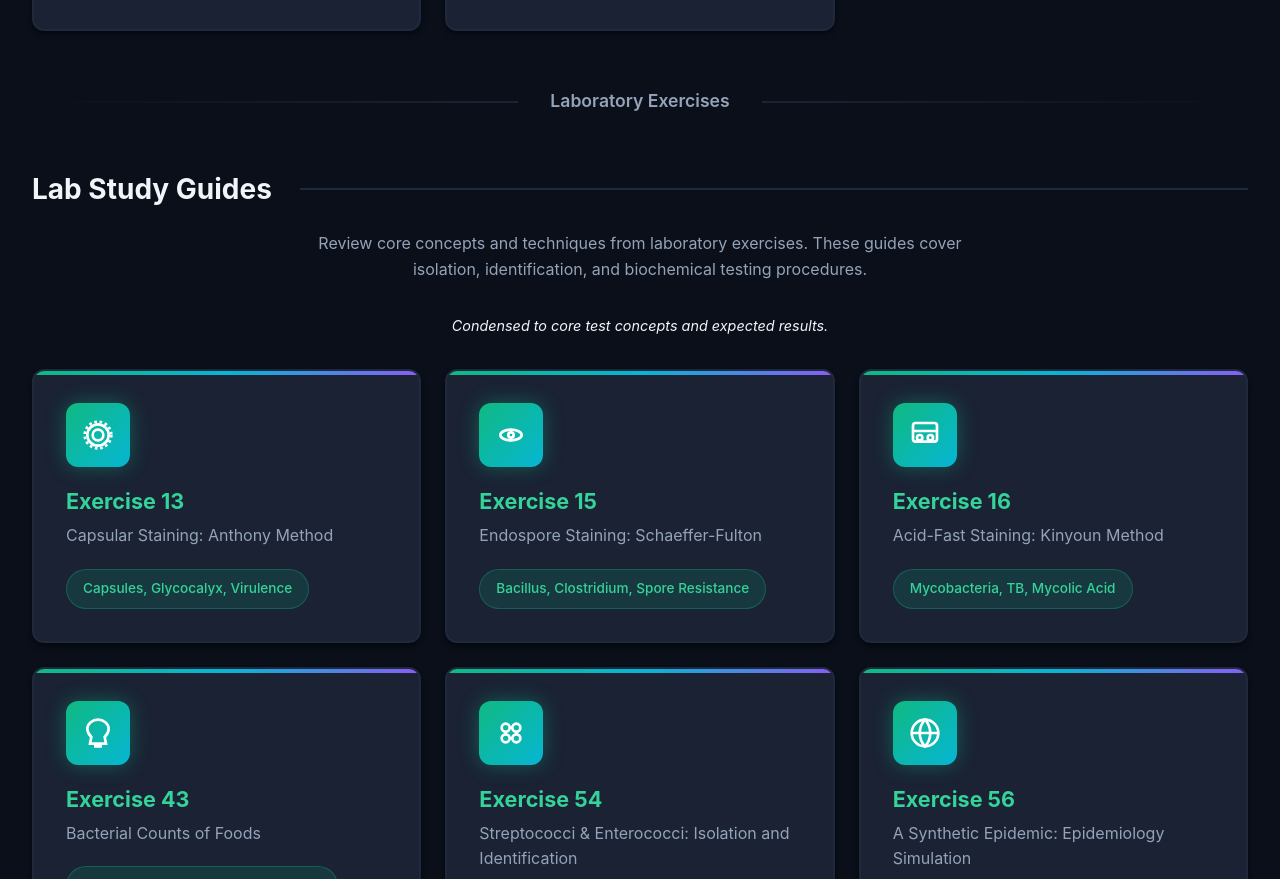
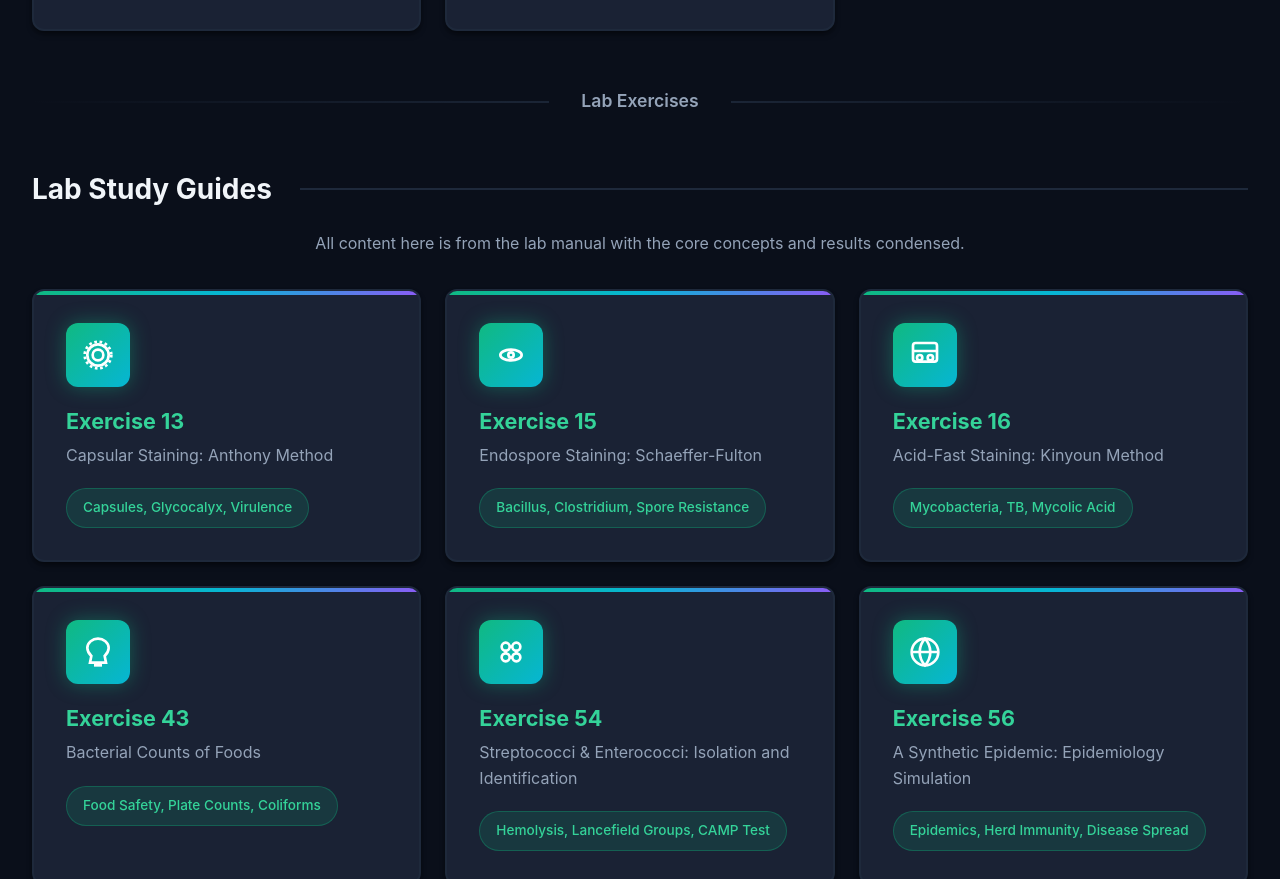
Before and after one commit to bryankhamly/micro, a plain HTML site: page index.html in a window 1280 px wide. Shown: the part 1115-1994 px from the top of the page. Drawn offline with Linux system fonts and the light colour scheme.

Commit message:
Update index.html

```diff
--- a/index.html
+++ b/index.html
@@ -121,15 +121,12 @@
 
         <!-- Lab Section Divider -->
         <div class="section-divider">
-            <span class="section-divider-text">Laboratory Exercises</span>
+            <span class="section-divider-text">Lab Exercises</span>
         </div>
 
         <h2 class="section-title">Lab Study Guides</h2>
         <p class="text-center mb-4" style="color: var(--text-secondary); max-width: 700px; margin-left: auto; margin-right: auto;">
-            Review core concepts and techniques from laboratory exercises. These guides cover isolation, identification, and biochemical testing procedures.
-        </p>
-        <p class="text-center mb-4" style="color: var(--success); max-width: 700px; margin-left: auto; margin-right: auto; font-size: 0.9rem; font-style: italic;">
-            Condensed to core test concepts and expected results.
+            All content here is from the lab manual with the core concepts and results condensed.
         </p>
 
         <div class="chapter-grid">
```
